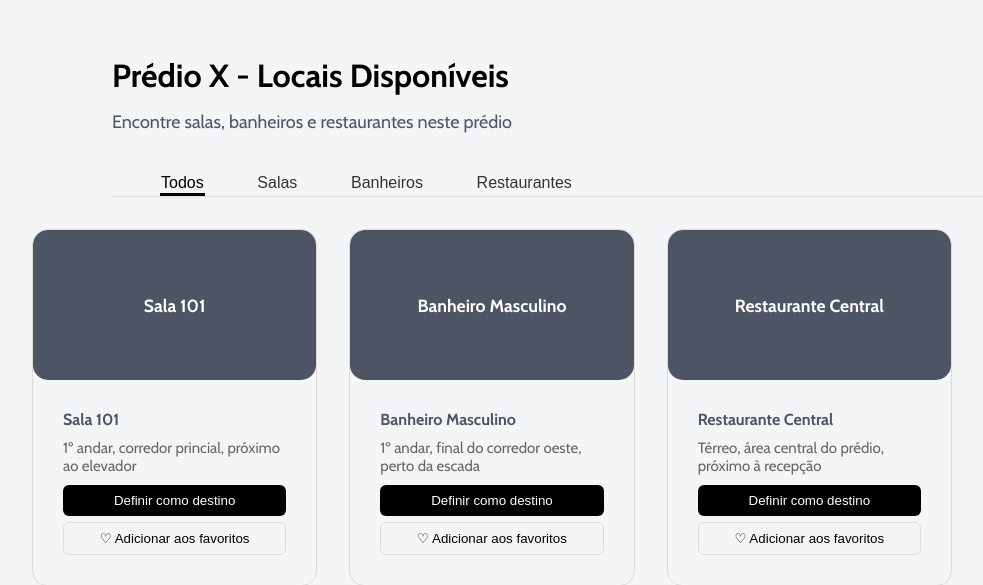
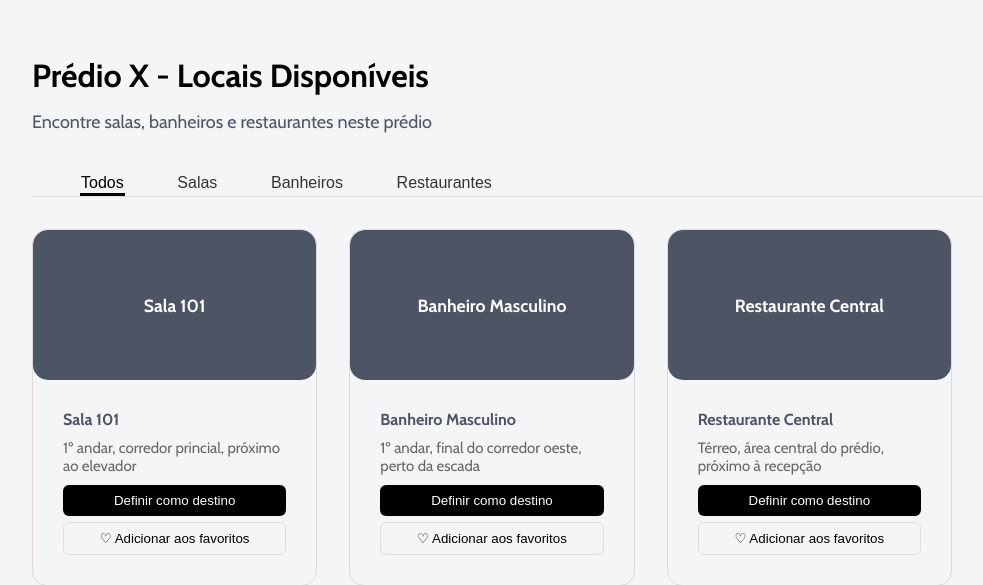
Before and after one commit to rayssathayde/inf1039-puc-go, a Django app: page /available_locations/ in a window 1280 px wide. Shown: the part 69-654 px from the top of the page, without its empty margins (148-1131 px from the left). Run offline with Django 5.2, Linux system fonts and the light colour scheme.

Commit message:
troca do nome style_geral para style_base

```diff
--- a/static/CSS/style_locais_disponiveis.css
+++ b/static/CSS/style_locais_disponiveis.css
@@ -15,17 +15,17 @@
      color: #000000;
      position:left;
      padding: 1rem;
-     padding-left: 15rem;
+     padding-left: 10rem;
 }
 
 .descricao{
-margin-left: 15rem;
+margin-left: 10rem;
 font-size: large;
 }
 
 .tabs {
    margin-top: 40px;
-   margin-left: 15rem;
+   margin-left: 10rem;
    border-bottom: 1px solid #ddd;
 }
 
@@ -66,6 +66,7 @@ font-size: large;
 
 }
 
+
 .card-img{
     background: #4d5564;
     height: 150px;
@@ -92,6 +93,7 @@ font-size: large;
     color: #686565;
     margin-bottom: 10px;
 }
+
 /* BOTÕES */
 .define_destination {
     background-color: black;
--- a/templates/base.html
+++ b/templates/base.html
@@ -6,7 +6,7 @@
     <meta name="viewport" content="width=device-width, initial-scale=1.0">
     <title>{% block title %}PUC-Go{% endblock %}</title>
 
-    <link rel="stylesheet" href="{% static 'CSS/style_geral.css' %}">
+    <link rel="stylesheet" href="{% static 'CSS/style_base.css' %}">
     {% block extra_css %}{% endblock %}
 
     <!-- IMPORTANDO FONTES -->
--- a/templates/locais_disponiveis.html
+++ b/templates/locais_disponiveis.html
@@ -22,7 +22,7 @@
                 <button>Salas</button>
                 <button>Banheiros</button>
                 <button>Restaurantes</button>
-            </nav>
+    </nav>
     <div class = "all_locations">
         <div class ="localizacoes_card1">
             <div class="card-img">Sala 101</div>
```
Also changed, not shown: static/CSS/style_base.css (renamed from static/CSS/style_geral.css).
